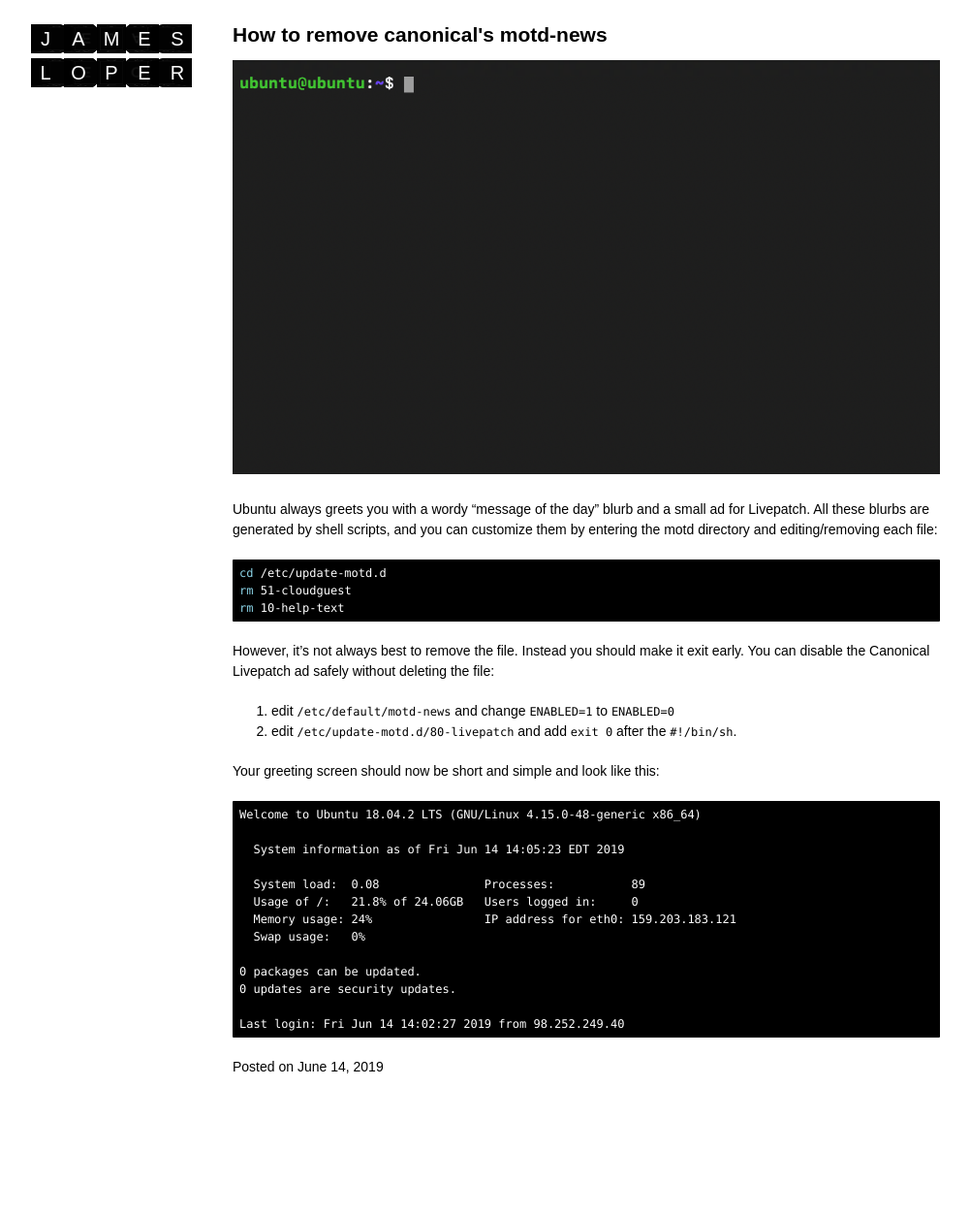
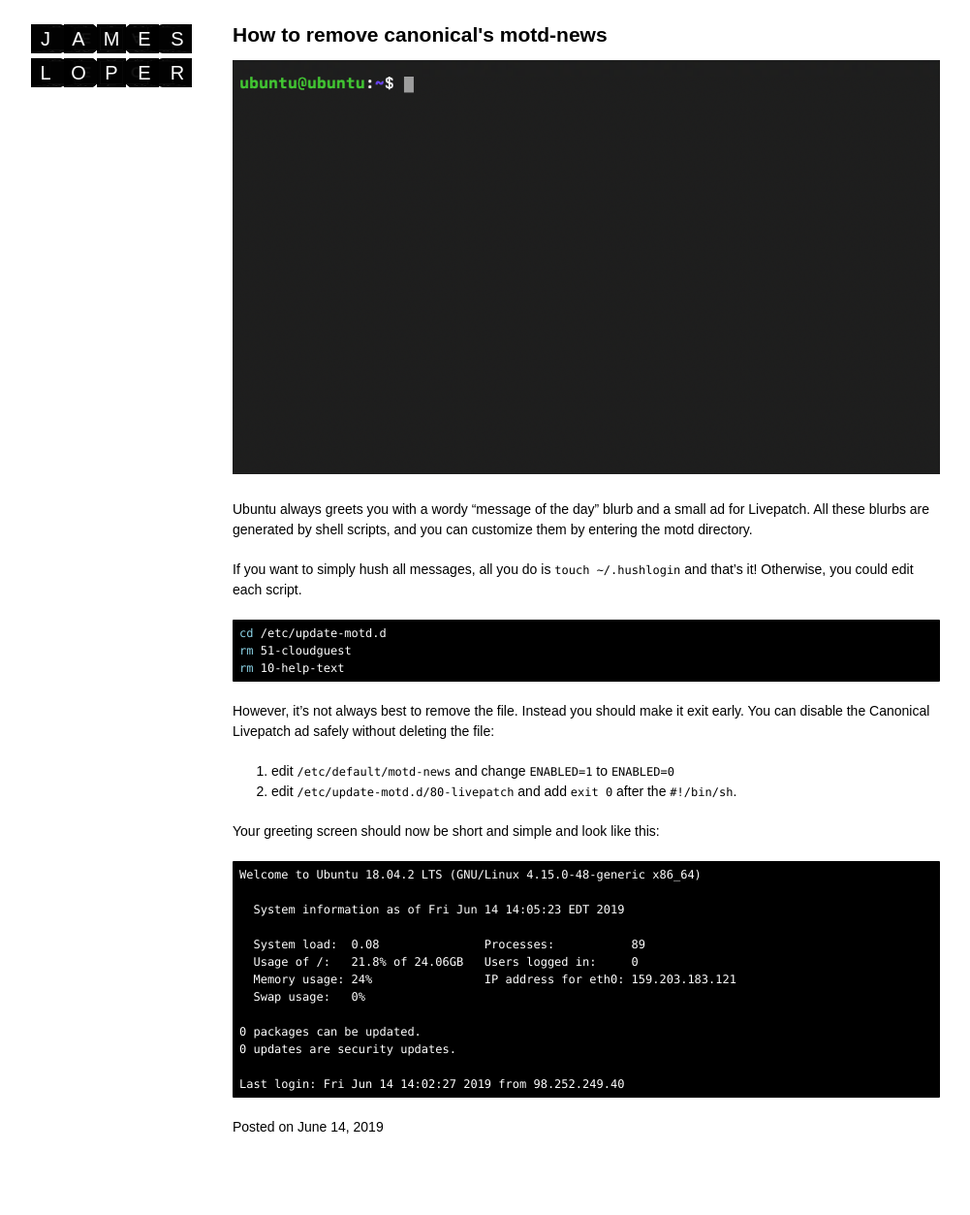
Before and after one commit to jamesloper/blog, a Jekyll site: the page built from _posts/2019-06-14-how-to-remove-canonicals-motd-news.md, in a window 1280 px wide. Shown: the whole page at 97% size, without its empty margins (140-1141 px from the left). Built offline with Jekyll 4.4.1, drawn with Linux system fonts in a browser that asks for light colours; before the commit the page ends 1191 px from its top, so only the background shows below that.

Commit message:
show .hushlogin tip

````diff
--- a/_posts/2019-06-14-how-to-remove-canonicals-motd-news.md
+++ b/_posts/2019-06-14-how-to-remove-canonicals-motd-news.md
@@ -6,11 +6,13 @@
 
 <img src="/assets/motd.png" alt="MOTD" class="banner"/>
 
-Ubuntu always greets you with a wordy "message of the day" blurb and a small ad for Livepatch. All these blurbs are generated by shell scripts, and you can customize them by entering the motd directory and editing/removing each file:
+Ubuntu always greets you with a wordy "message of the day" blurb and a small ad for Livepatch. All these blurbs are generated by shell scripts, and you can customize them by entering the motd directory.
 
 <!--more-->
 
-```bash
+If you want to simply hush all messages, all you do is `touch ~/.hushlogin` and that's it! Otherwise, you could edit each script.
+
+``` bash
 cd /etc/update-motd.d
 rm 51-cloudguest
 rm 10-help-text
````
